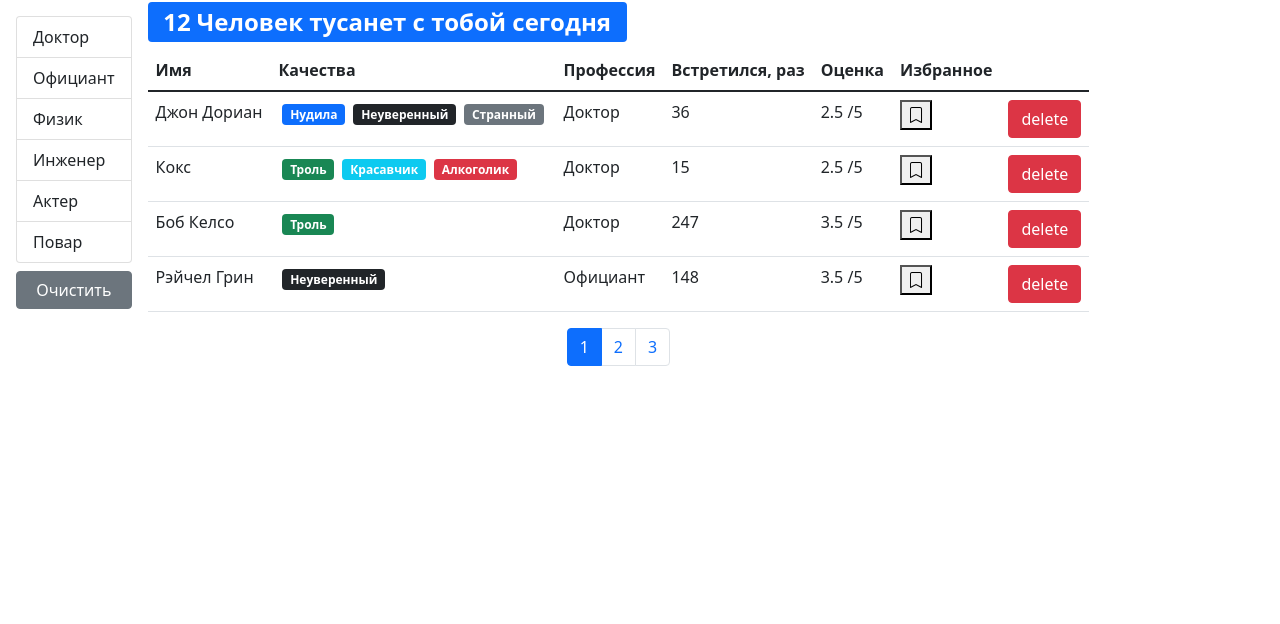
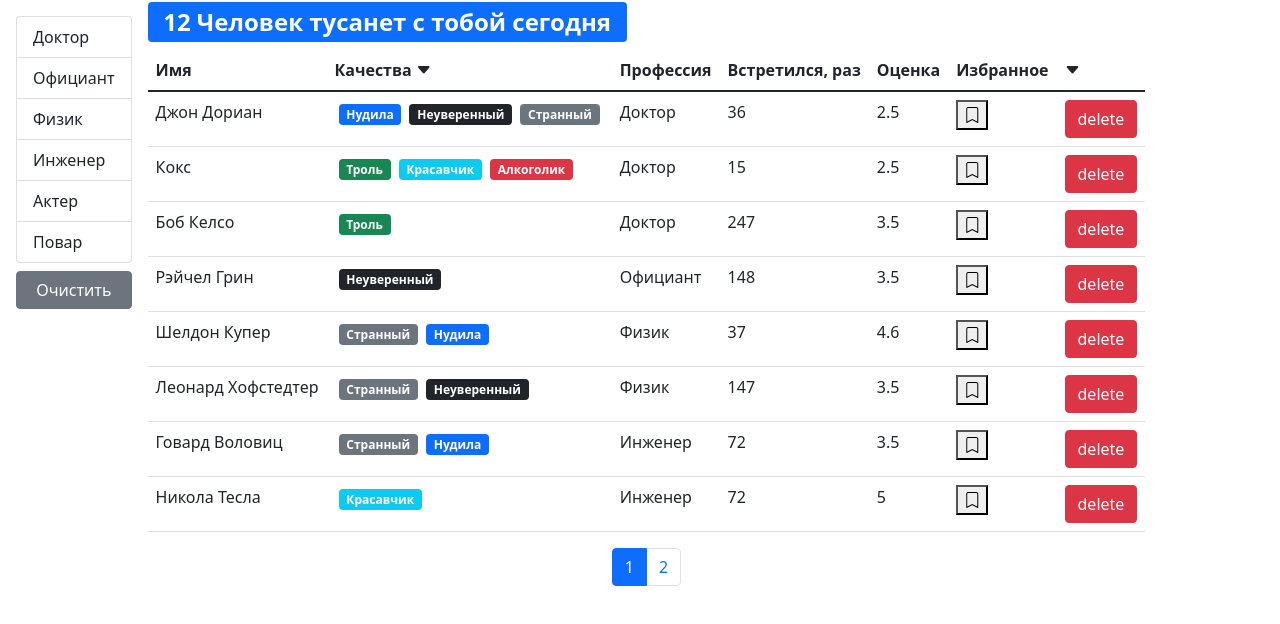
Before and after one commit to Alexey197/fast-company, a React (Create React App) app: page /users in a window 1280 px wide. Shown: the top 624 px of the page. Built offline with nearby package versions, Linux system fonts and the light colour scheme.

Commit message:
sorting complete

```diff
--- a/src/App.jsx
+++ b/src/App.jsx
@@ -1,40 +1,9 @@
 import Users from './app/components/users'
-import React, {useEffect, useState} from 'react'
-import api from './app/api'
+import React from 'react'
 import "bootstrap/dist/css/bootstrap.css"
 
 const App = () => {
-  const [users, setUsers] = useState()
-  useEffect(() => {
-    api.users.default.fetchAll().then((data) => setUsers(data))
-  }, []);
-  const handleDelete = (userId) => {
-    setUsers(users.filter(user => user._id !== userId))
-  }
-
-  const handleToggleBookMark = (id) => {
-    setUsers(
-      users.map((user) => {
-        if (user._id === id) {
-          return {...user, bookmark: !user.bookmark}
-        }
-        return user
-      })
-    )
-    console.log(id)
-  }
-
-  return (
-    <div>
-      {users && (
-        <Users
-          onDelete={handleDelete}
-          onToggleBookMark={handleToggleBookMark}
-          users={users}
-        />
-      )}
-    </div>
-  )
+  return <Users />
 }
 
 export default App
--- a/src/app/api/fake.api/professions.api.js
+++ b/src/app/api/fake.api/professions.api.js
@@ -18,7 +18,7 @@
 
 const fetchAll = () => new Promise(resolve => {
   window.setTimeout(function() {
-    resolve(professions)
+    resolve(professionsObject)
   }, 2000)
 })
 
--- a/src/app/components/bookmark.jsx
+++ b/src/app/components/bookmark.jsx
@@ -1,6 +1,5 @@
 import React from 'react'
 import PropTypes from 'prop-types'
-
 const BookMark = ({status, ...rest}) => {
   return (
       <button {...rest}>
--- a/src/app/components/groupList.jsx
+++ b/src/app/components/groupList.jsx
@@ -2,7 +2,6 @@
 import PropTypes from 'prop-types'
 
 const GroupList = ({items, valueProperty, contentProperty, onItemSelect, selectedItem}) => {
-  console.log(Object.keys(items))
   if (!Array.isArray(items)) {
     return (
       <ul className="list-group">
--- a/src/app/components/pagination.jsx
+++ b/src/app/components/pagination.jsx
@@ -4,15 +4,15 @@
 
 const Pagination = ({itemsCount, pageSize, onPageChang, currentPage}) => {
   const pageCount = Math.ceil(itemsCount / pageSize)
-  if (pageCount === 1) return null
+  if (pageCount === 1) return null;
   const pages = _.range(1, pageCount + 1)
   return <nav>
     <ul className="pagination">
       {pages.map(page => (
         <li
           className={
-          "page-item " +
-            (page === currentPage ? "active" : "")
+          "page-item" +
+            (page === currentPage ? " active" : "")
           }
           key={'page_' + page}
         >
--- /dev/null
+++ b/src/app/components/qualitiesList.jsx
@@ -0,0 +1,18 @@
+import React from 'react'
+import PropTypes from 'prop-types'
+import Quality from './quality'
+
+const QualitiesList = ({qualities}) => {
+  return (
+    <>
+      {qualities.map(qual => (
+        <Quality key={qual._id} {...qual} />
+      ))}
+    </>
+  )
+}
+QualitiesList.propTypes = {
+  qualities: PropTypes.array
+}
+
+export default QualitiesList
--- /dev/null
+++ b/src/app/components/table.jsx
@@ -0,0 +1,27 @@
+import React from 'react'
+import PropTypes from 'prop-types'
+import TableHeader from './tableHeader'
+import TableBody from './tableBody'
+
+const Table = ({onSort, selectedSort, columns, data, children}) => {
+  return (
+    <table className="table">
+      {children || (
+        <>
+          <TableHeader {...{onSort, selectedSort, columns}} />
+          <TableBody {...{columns, data} }/>
+        </>
+      )}
+    </table>
+  )
+}
+
+Table.propTypes = {
+  onSort: PropTypes.func,
+  selectedSort: PropTypes.object,
+  columns: PropTypes.object,
+  data: PropTypes.array,
+  children: PropTypes.array
+}
+
+export default Table
--- /dev/null
+++ b/src/app/components/tableBody.jsx
@@ -0,0 +1,35 @@
+import React from 'react'
+import PropTypes from 'prop-types'
+import _ from 'lodash'
+
+const TableBody = ({data, columns}) => {
+  const renderContent = (item, column) => {
+    if (columns[column].component) {
+      const component = columns[column].component
+      if (typeof component === 'function') {
+        return component(item)
+      }
+      return component
+    }
+    return _.get(item, columns[column].path)
+  }
+  return (
+    <tbody>
+      {data.map((item) =>
+        <tr key={item._id}>
+          {Object.keys(columns).map((column) => (
+            <td key={column}>
+              {renderContent(item, column)}
+            </td>
+          ))}
+        </tr>
+      )}
+    </tbody>
+  )
+}
+
+TableBody.propTypes = {
+  data: PropTypes.array.isRequired,
+  columns: PropTypes.object.isRequired
+}
+export default TableBody
--- /dev/null
+++ b/src/app/components/tableHeader.jsx
@@ -0,0 +1,53 @@
+import React from 'react'
+import PropTypes from 'prop-types'
+const TableHeader = ({onSort, selectedSort, columns}) => {
+  const handleSort = (item) => {
+    if (selectedSort.path === item) {
+      onSort({
+        ...selectedSort,
+        order: selectedSort.order === 'asc' ? 'desc' : 'asc'
+      })
+    } else {
+      onSort({path: item, order: 'asc'})
+    }
+  }
+  const renderSortArrow = (selectedSort, currentPath) => {
+    if (selectedSort.path === currentPath) {
+      if (selectedSort.order === 'asc') {
+        return <i className="bi bi-caret-down-fill"></i>
+      } else {
+        return <i className="bi bi-caret-up-fill"></i>
+      }
+    }
+    return null;
+  }
+
+  return (
+    <thead>
+      <tr>
+        {Object.keys(columns).map((column) => (
+          <th
+            key={column}
+            onClick={
+            columns[column].path
+              ? () => handleSort(columns[column].path)
+              : undefined
+            }
+              {...{role: columns[column].path && 'button'}}
+            scope="col"
+          >
+            {columns[column].name}{" "}
+            {renderSortArrow(selectedSort, columns[column].path)}
+          </th>
+        ))}
+      </tr>
+    </thead>
+  )
+}
+TableHeader.propTypes = {
+  onSort: PropTypes.func.isRequired,
+  selectedSort: PropTypes.object.isRequired,
+  columns: PropTypes.object.isRequired
+}
+
+export default TableHeader
--- a/src/app/components/users.jsx
+++ b/src/app/components/users.jsx
@@ -1,43 +1,67 @@
 import React, {useState, useEffect} from 'react'
-import User from './user'
 import Pagination from './pagination'
 import {paginate} from '../utils/paginate'
 import PropTypes from 'prop-types'
 import api from '../api'
 import GroupList from './groupList'
 import SearchStatus from './searchStatus'
-import "bootstrap/dist/css/bootstrap.css"
-
-const Users = ({users: allUsers, ...rest}) => {
-  const pageSize = 4
+import UsersTable from './usersTable'
+import _ from 'lodash'
+const Users = () => {
   const [currentPage, setCurrentPage] = useState(1)
   const [professions, setProfessions] = useState()
   const [selectedProf, setSelectedProf] = useState()
+  const [sortBy, setSortBy] = useState({iter: 'name', order: 'asc'})
+  const pageSize = 8
+
+  const [users, setUsers] = useState()
   useEffect(() => {
-    api.professions.fetchAll().then((data) => setProfessions(data)
-    )
+    api.users.default.fetchAll().then((data) => setUsers(data))
+  }, []);
+  const handleDelete = (userId) => {
+    setUsers(users.filter((user) => user._id !== userId))
+  }
+  const handleToggleBookMark = (id) => {
+    const newArray = users.map((user) => {
+      if (user._id === id) {
+        return {...user, bookmark: !user.bookmark}
+      }
+      return user
+    })
+    setUsers(newArray)
+  }
+
+  useEffect(() => {
+    api.professions.fetchAll().then((data) => setProfessions(data))
   }, [])
 
   useEffect(() => {
     setCurrentPage(1)
   }, [selectedProf])
 
-  const handleProfessionSelect = item => {
+  const handleProfessionSelect = (item) => {
     setSelectedProf(item)
   }
 
   const handlePageChange = (pageIndex) => {
     setCurrentPage(pageIndex)
   }
+  const handleSort = (item) => {
+    setSortBy(item)
+  }
 
+  if (users) {
     const filteredUsers = selectedProf
-    ? allUsers.filter(
+      ? users.filter(
         (user) =>
-        JSON.stringify(user.profession) === JSON.stringify(selectedProf)
+          JSON.stringify(user.profession) ===
+          JSON.stringify(selectedProf)
       )
-    : allUsers
+      : users
+
     const count = filteredUsers.length
-  const userCrop = paginate(filteredUsers, currentPage, pageSize)
+    const sortedUsers = _.orderBy(filteredUsers, [sortBy.path], [sortBy.order])
+    const userCrop = paginate(sortedUsers, currentPage, pageSize)
     const clearFilter = () => {
       setSelectedProf()
     }
@@ -63,24 +87,13 @@
         <div className="d-flex flex-column">
           <SearchStatus length={count} />
           {count > 0 && (
-          <table className="table">
-            <thead>
-            <tr>
-              <th scope="col">Имя</th>
-              <th scope="col">Качества</th>
-              <th scope="col">Профессия</th>
-              <th scope="col">Встретился, раз</th>
-              <th scope="col">Оценка</th>
-              <th scope="col">Избранное</th>
-              <th/>
-            </tr>
-            </thead>
-            <tbody>
-            {userCrop.map((user) => (
-              <User key={user._id} {...rest} {...user}/>
-            ))}
-            </tbody>
-          </table>
+            <UsersTable
+              users={userCrop}
+              onSort={handleSort}
+              selectedSort={sortBy}
+              onDelete={handleDelete}
+              onToggleBookMark={handleToggleBookMark}
+            />
           )}
           <div className="d-flex justify-content-center">
             <Pagination
@@ -94,6 +107,8 @@
       </div>
     )
   }
+  return '...loading'
+}
 Users.propTypes = {
   users: PropTypes.array
 }
--- /dev/null
+++ b/src/app/components/usersTable.jsx
@@ -0,0 +1,68 @@
+import React from 'react'
+import PropTypes from 'prop-types'
+import TableHeader from './tableHeader'
+import TableBody from './tableBody'
+import BookMark from './bookmark'
+import QualitiesList from './qualitiesList'
+import Table from './table'
+
+const UsersTable = ({
+  users,
+  onSort,
+  selectedSort,
+  onToggleBookMark,
+  onDelete,
+  ...rest
+}) => {
+  const columns = {
+    name: {path: "name", name: "Имя"},
+    qualities: {name: "Качества", component: (user) => (<QualitiesList qualities={user.qualities}/>)},
+    profession: {path: "profession.name", name: "Профессия"},
+    completedMeetings: {
+      path: "completedMeetings",
+      name: "Встретился, раз"
+    },
+    rate: {path: "rate", name: "Оценка"},
+    bookmark: {
+      path: "bookmark",
+      name: "Избранное",
+      component: (user) => (
+        <BookMark
+          status={user.bookmark}
+          onClick={() => onToggleBookMark(user._id)}
+        />
+      )
+    },
+    delete: {
+      component: (user) => (
+        <button
+          className="btn btn-danger"
+          onClick={() => onDelete(user._id)}
+        >
+          delete
+        </button>
+      )
+    }
+  }
+  return (
+    <Table
+      onSort={onSort}
+      selectedSort={selectedSort}
+      columns={columns}
+      data={users}
+    >
+      <TableHeader {...{onSort, selectedSort, columns}} />
+      <TableBody {...{columns, data: users} }/>
+    </Table>
+  )
+}
+
+UsersTable.propTypes = {
+  users: PropTypes.array.isRequired,
+  onSort: PropTypes.func.isRequired,
+  selectedSort: PropTypes.object.isRequired,
+  onToggleBookMark: PropTypes.func.isRequired,
+  onDelete: PropTypes.func.isRequired
+}
+
+export default UsersTable
```
Lines whose indentation alone changed are shown as unchanged.
